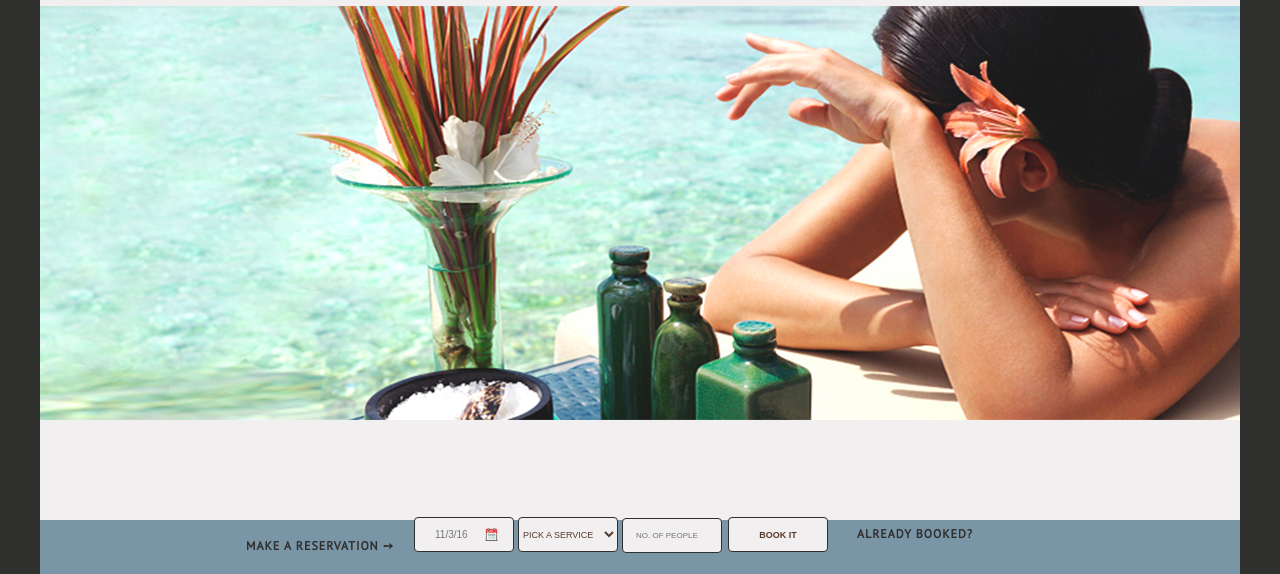
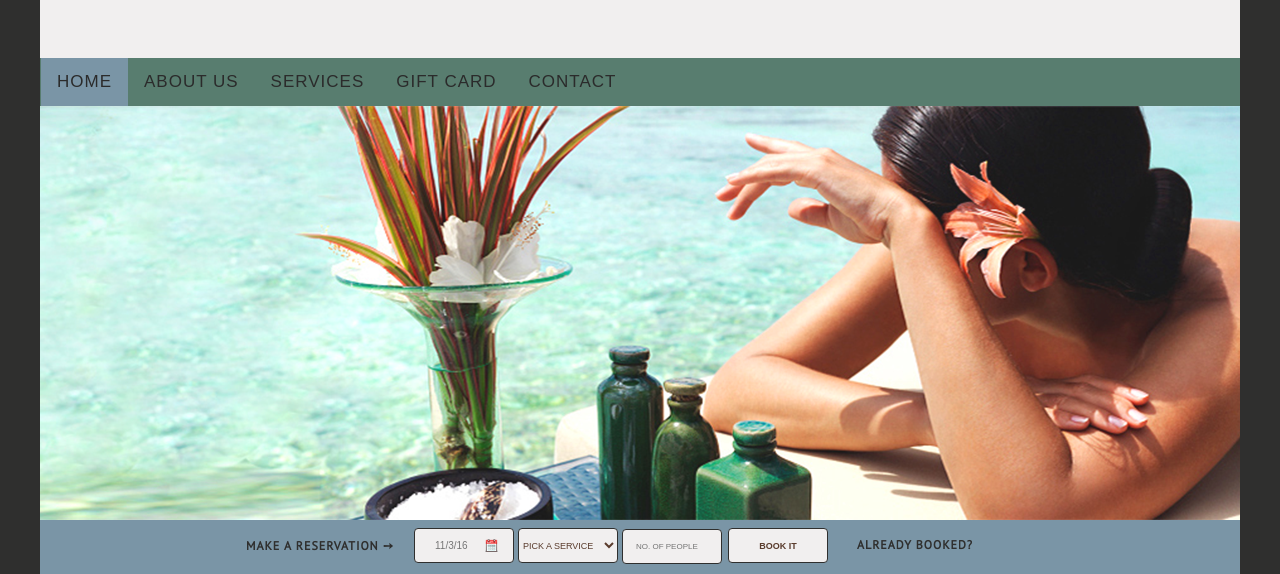
Before and after one commit to LafayelFaye/Serene-Spa, a plain HTML site: page index.html in a window 1280 px wide. Shown: the part 175-749 px from the top of the page. Drawn offline with Linux system fonts and the light colour scheme.

Commit message:
Update style.css

```diff
--- a/style.css
+++ b/style.css
@@ -23,8 +23,7 @@ body{
 	heigth:414px;
 	width:1200px;
 	float:right;
-	margin-right:-240px;
-	margin-top:-100px;}
+	margin-right:-240px;}
 
 /*--------------- navigation bar ---------------*/
 
```
